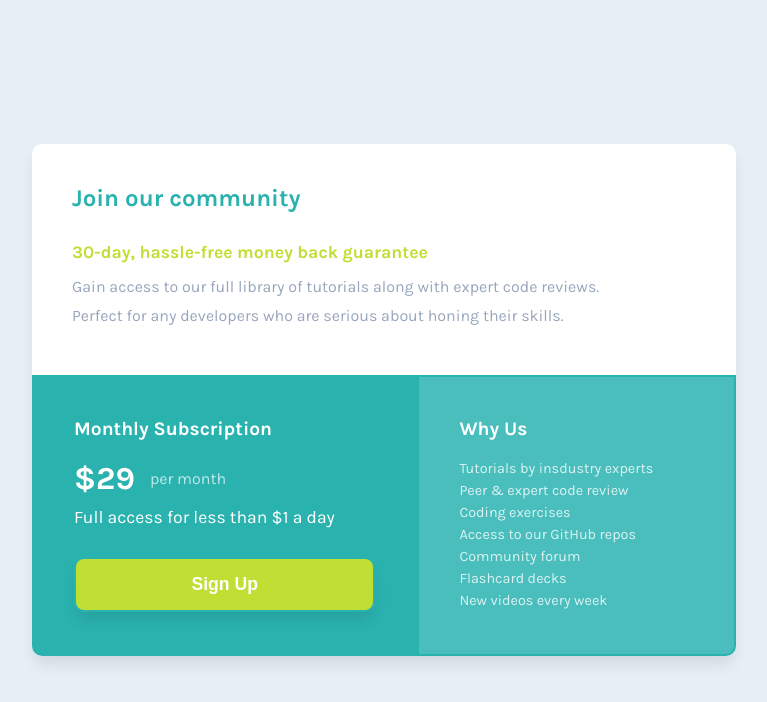
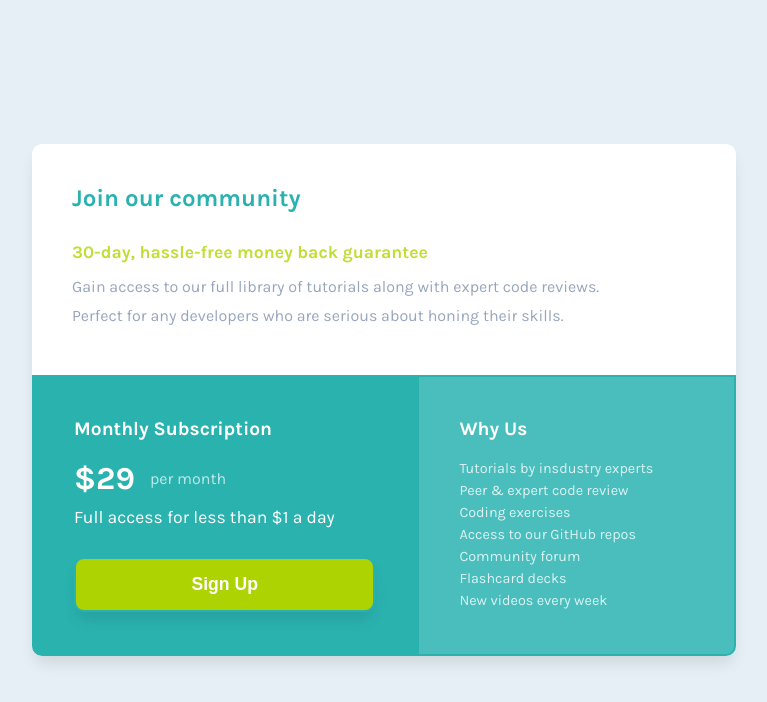
Before and after one commit to nico-ortiz/single-price-component, a plain HTML site: page index.html in a window 1280 px wide. In both pictures the pointer is over the button "Sign Up". Shown: the whole page, without its empty margins (256-1023 px from the left). Drawn offline with Linux system fonts and the light colour scheme.

Commit message:
Add hover property to sign-up button

```diff
--- a/styles.css
+++ b/styles.css
@@ -119,6 +119,11 @@ body {
     cursor: pointer;
 }
 
+.item-2 .btn-sign-up:hover {
+    background-color: hsl(71, 97%, 42%);
+}
+
+
 .item-3 {
     background-color: var(--light-cyan);
     color: white;
```
